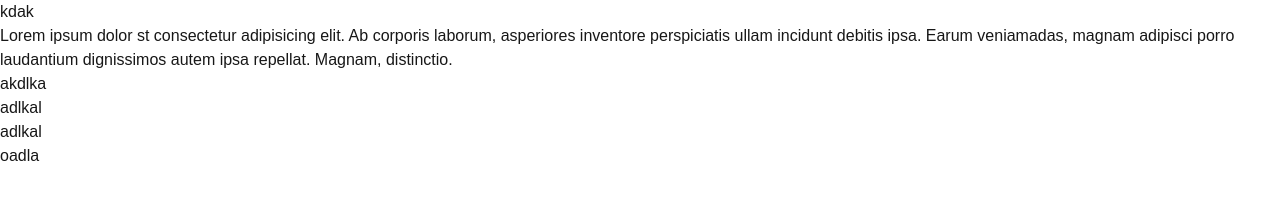
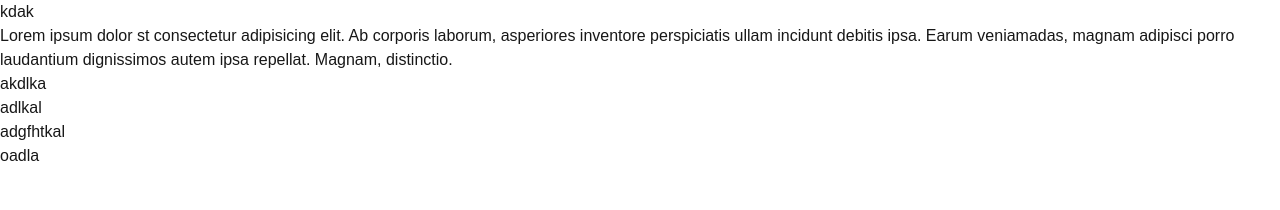
Before and after one commit to omar-faruk72/docker-larn, a Next.js app: page / in a window 1280 px wide. Shown: the top 210 px of the page. Built offline with nearby package versions, Linux system fonts and the light colour scheme.

Commit message:
added an

```diff
--- a/app/page.tsx
+++ b/app/page.tsx
@@ -12,7 +12,7 @@ export default function Home() {
       </p>
       <h1>akdlka</h1>
       <h1>adlkal</h1>
-      <p>adlkal</p>
+      <p>adgfhtkal</p>
       <h1> oadla </h1>
     </div>
   );
```
